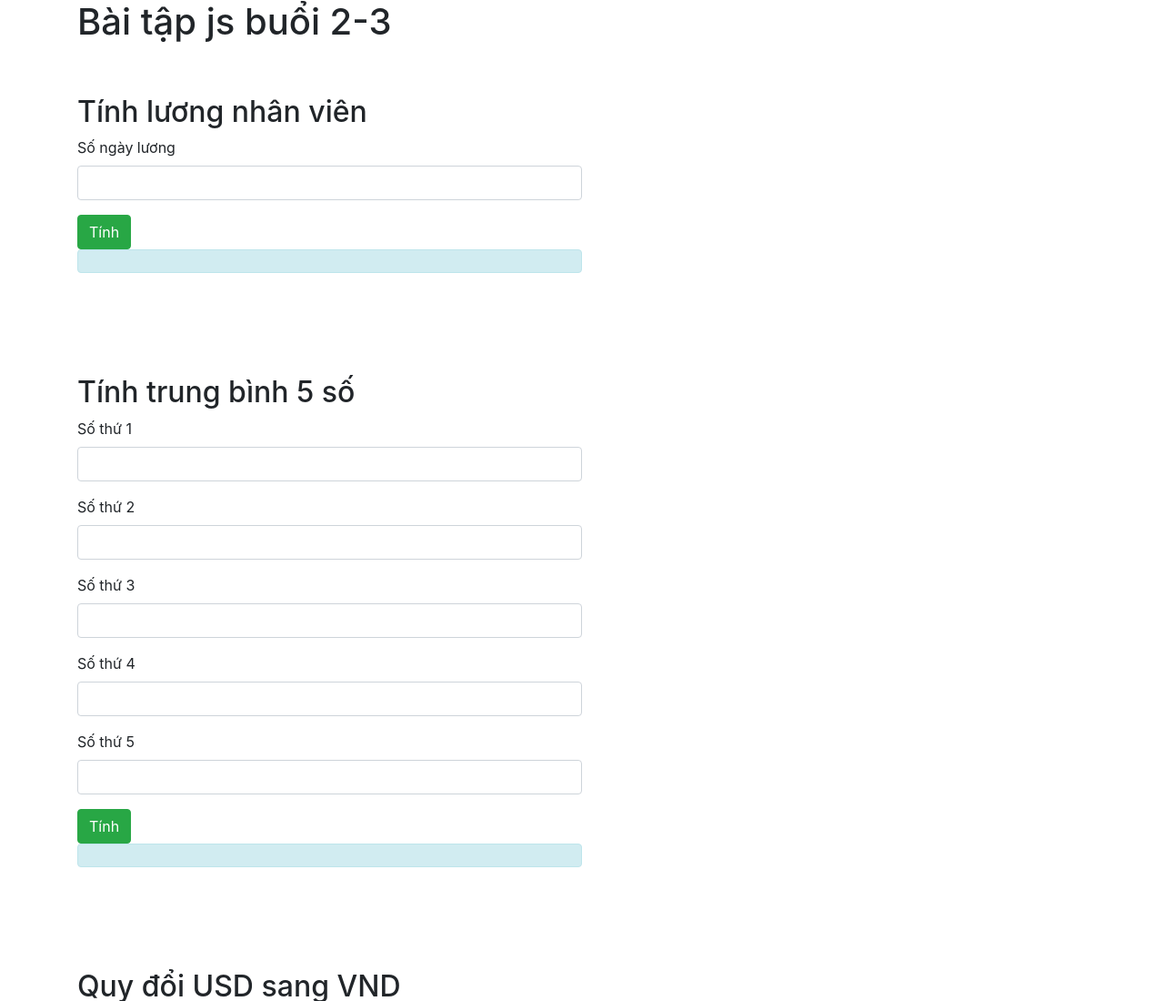
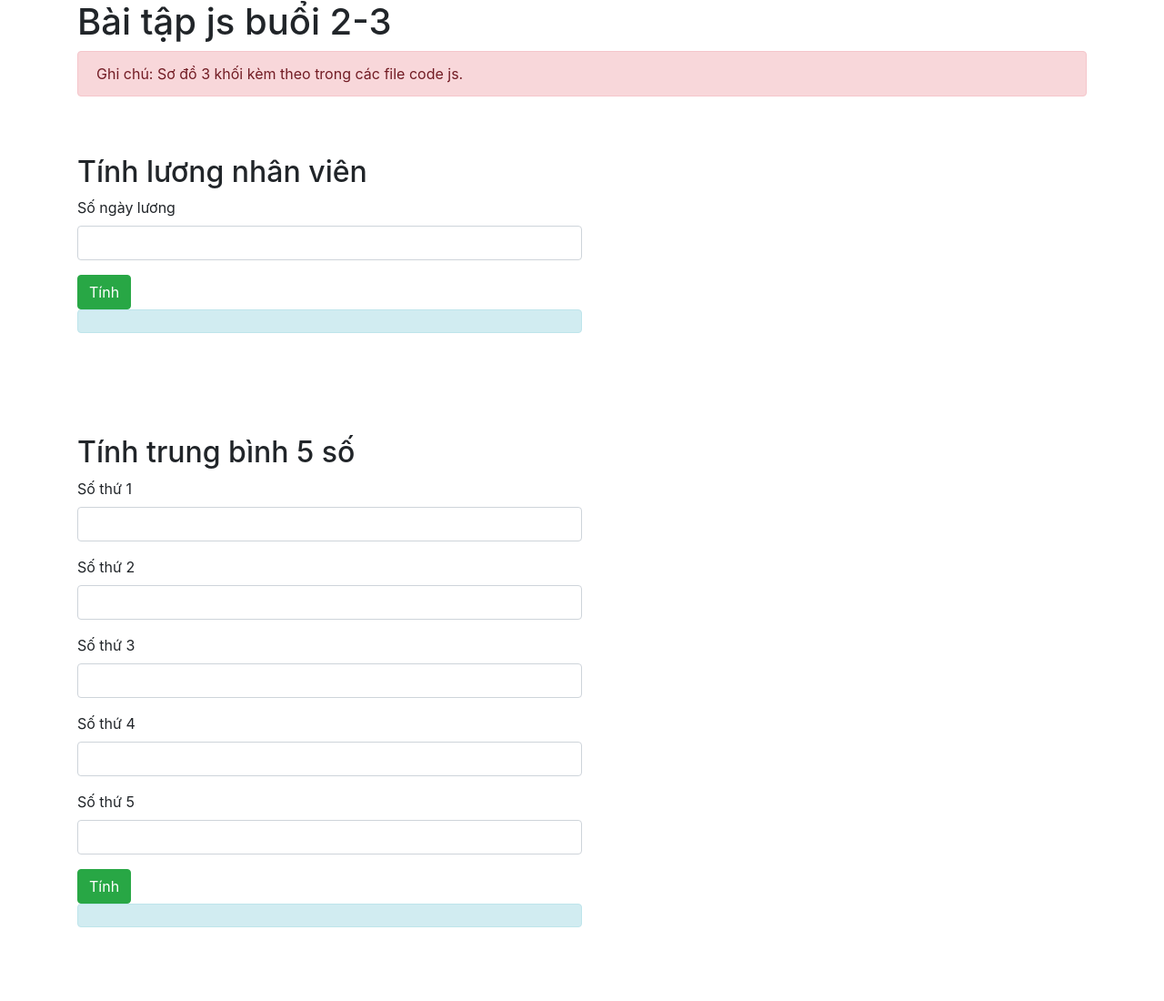
Before and after one commit to thanphap/baitapjsbuoi2_3, a plain HTML site: page index.html in a window 1280 px wide. Shown: the top 1100 px of the page at 91% size. Drawn offline with nearby package versions, Linux system fonts and the light colour scheme.

Commit message:
thêm ghi chú

```diff
--- a/index.html
+++ b/index.html
@@ -13,6 +13,9 @@
 <body>
     <div class="container">
         <h1>Bài tập js buổi 2-3</h1>
+        <p class="alert alert-danger">
+            Ghi chú: Sơ đồ 3 khối kèm theo trong các file code js.
+        </p>
         <!-- Tính lương nhân viên -->
         <div class="w-50 py-5">
             <h2>Tính lương nhân viên</h2>
```
